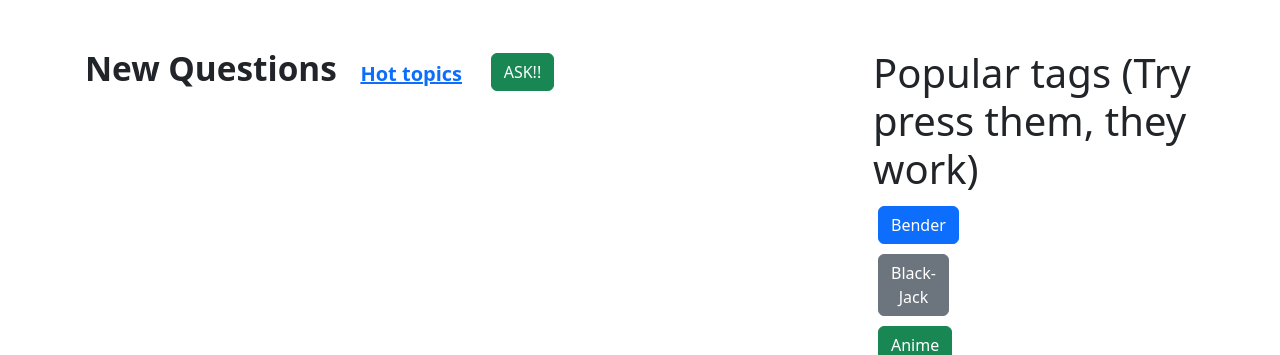
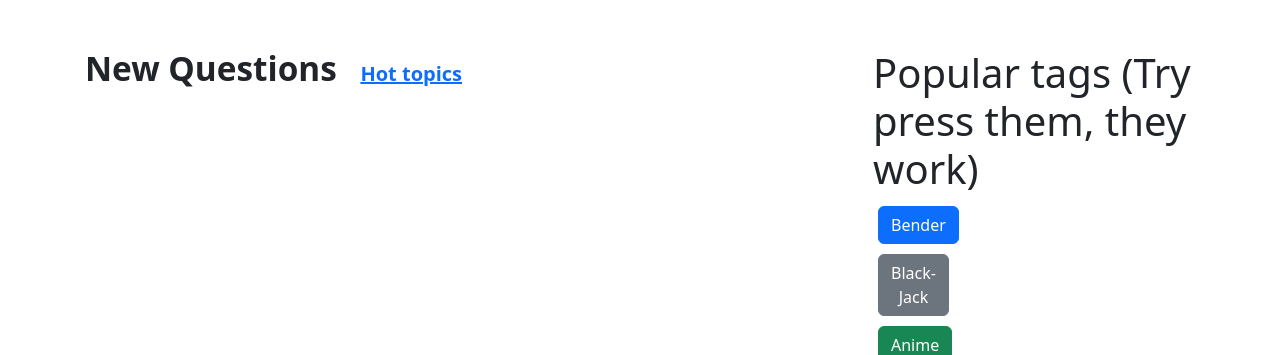
Before and after one commit to WhiskeyMoonlight/VK_Web, a Django app: page / in a window 1280 px wide. Shown: the part 64-419 px from the top of the page. Run offline with Django 4.2, Linux system fonts and the light colour scheme; data that the repository does not hold is empty; some libraries are stand-ins or nearby versions.

Commit message:
WIP: updated index

```diff
--- a/templates/index.html
+++ b/templates/index.html
@@ -7,8 +7,6 @@
     <div class="row title">
         <div class="titles">New Questions
             <a href="{% url 'hot' %}" style="font-size: 15pt; padding-left: 15px;">Hot topics</a>
-            <a role="button" class="btn btn-success"
-               href="{% url 'ask' %}" style="margin-left: 20px">ASK!!</a>
         </div>
     </div>
 
```
